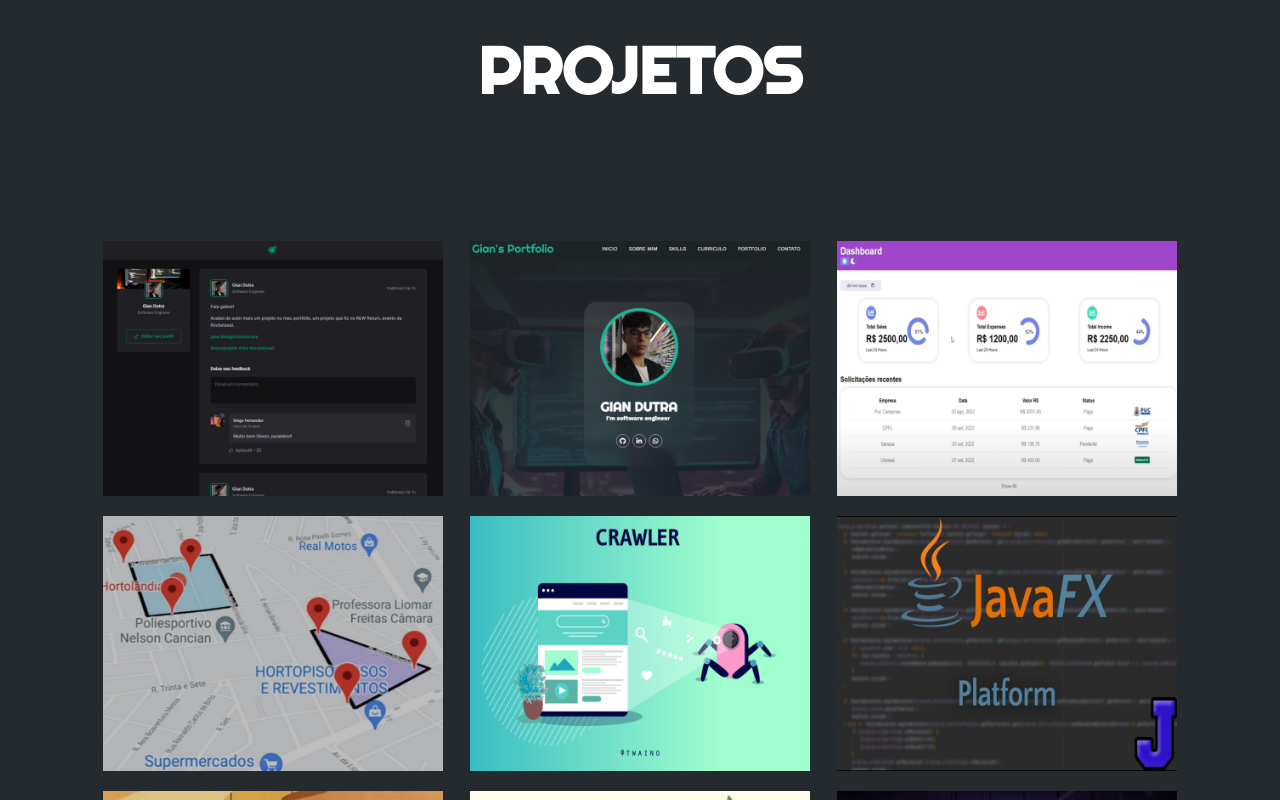
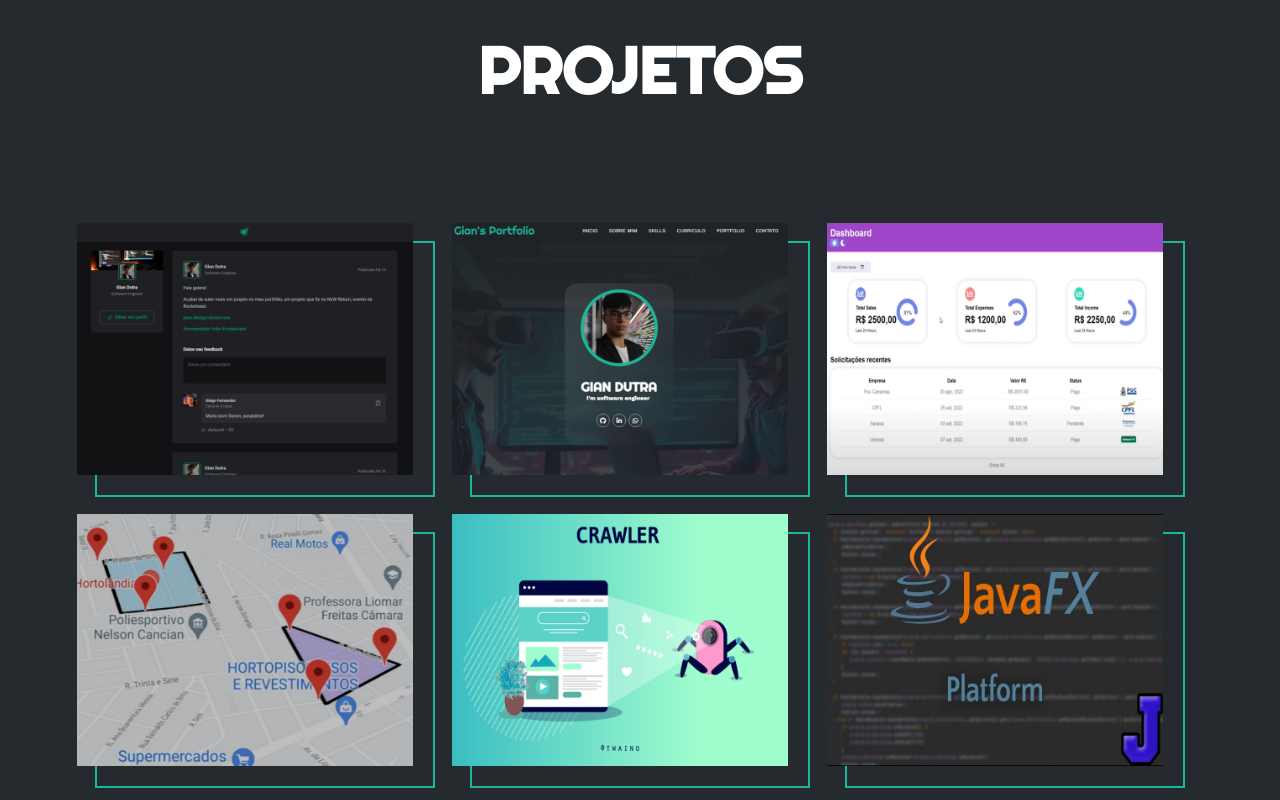
Before and after one commit to GianDutra/meu_portfolio, a React (Create React App) app: page / in a window 1280 px wide. Shown: the part 3560-4360 px from the top of the page. Built offline with nearby package versions, Linux system fonts and the light colour scheme.

Commit message:
Portfolio finalizado

```diff
--- a/src/assets/css/styles.css
+++ b/src/assets/css/styles.css
@@ -599,6 +599,7 @@ body {
 }
 /* SECCION PORTFOLIO */
 
+
 .portfolio {
   background-color: #252A2E;
   color: #fff;
@@ -620,26 +621,40 @@ body {
 .portfolio .galeria {
   display: flex;
   flex-wrap: wrap;
-  justify-content: space-around;
+  justify-content: space-between;
+  margin-left: -0.285rem;
+  margin-right: -0.285rem;
+
 }
 
 .portfolio .galeria .proyecto {
+
+  border: 2px solid #1CB698;
   position: relative;
   max-width: 340px;
   height: fit-content;
-  margin: 10px;
+  margin: 10px 10px 1.55rem 10px;
   cursor: pointer;
   transition: transform 0.3s;
-  overflow: hidden;
+
+
 }
 
 .portfolio .galeria .proyecto img {
   width: 100%;
   display: block;
-  transition: transform 0.3s;
+  transition: transform 0.6s, margin 0.6s;
+  margin: -20px 0 20px -20px; /* Ajustando as margens */
+  position: relative; /* Adicionando position: relative */
+  z-index: 1; /* Ajustando o z-index para que a imagem fique acima da borda */
 }
 
-
+.portfolio .galeria .proyecto img:hover {
+  width: 100%;
+  display: block;
+  transition: transform 0.6s, margin 0.6s;
+  margin: 0;
+}
 
 .portfolio .galeria .proyecto .overlay {
   position: absolute;
@@ -656,15 +671,19 @@ body {
   letter-spacing: 3px;
   opacity: 0;
   padding: 30px 20px 20px 20px;
-  z-index: 50;
+  z-index: 2;
   color: #fff;
+  pointer-events: none;
 }
 
 .portfolio .galeria .proyecto:hover .overlay {
   height: 35%;
   opacity: 1;
 }
-
+.portfolio .galeria .proyecto:hover  {
+  border: 2px solid #1CB698;
+  z-index: 3;
+}
 
 
 .portfolio .galeria .proyecto .overlay h3 {
@@ -691,7 +710,7 @@ body {
 
 
 .portfolio .galeria .proyecto:hover {
-  border: 2px solid #1CB698
+  border: 2px solid #1CB698;
 }
 
 
@@ -979,11 +998,10 @@ footer {
     }
     .portfolio .galeria .proyecto img {
       width: 100%;
+      margin: 0;
     }
 
     .contacto  {
-  /* Resto do seu código CSS */
-
   display: flex;
   flex-direction: column;
   justify-content: space-between;
--- a/src/components/Portfolio/index.js
+++ b/src/components/Portfolio/index.js
@@ -99,7 +99,9 @@ const Portfolio = () => {
                     </div>
                 </div>
                 <div class="proyecto">
+                <a href="https://github.com/GianDutra/ScrapyRankingBrands" target="_blank" rel="noopener noreferrer">
                 <img src={p5} alt=""/>
+                </a>
                     <div class="overlay">
                         <h3>Python Web Crawler</h3>
                         <p>Python MongoDB Git</p>
```
